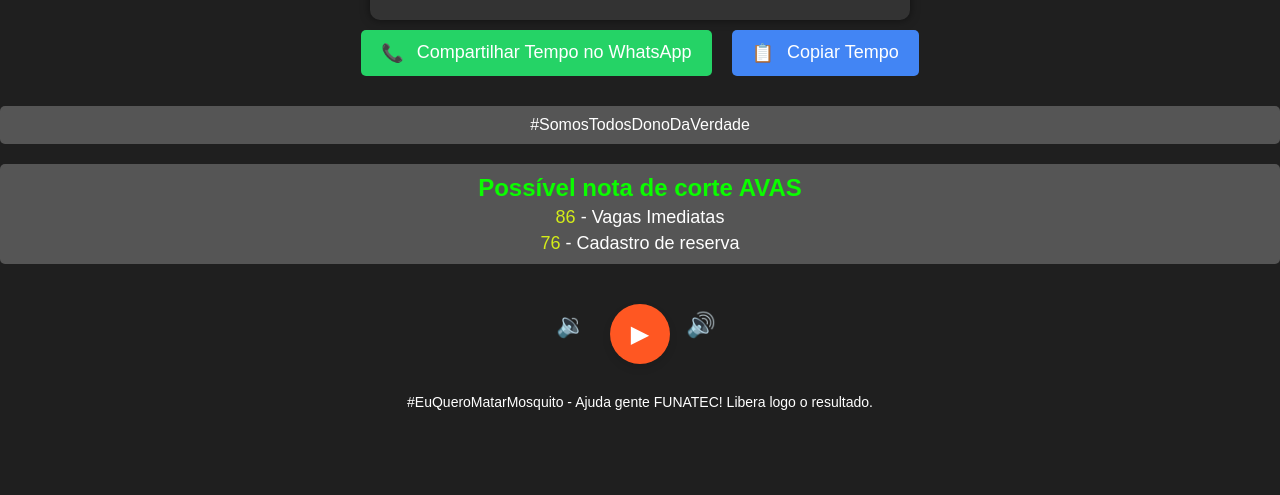
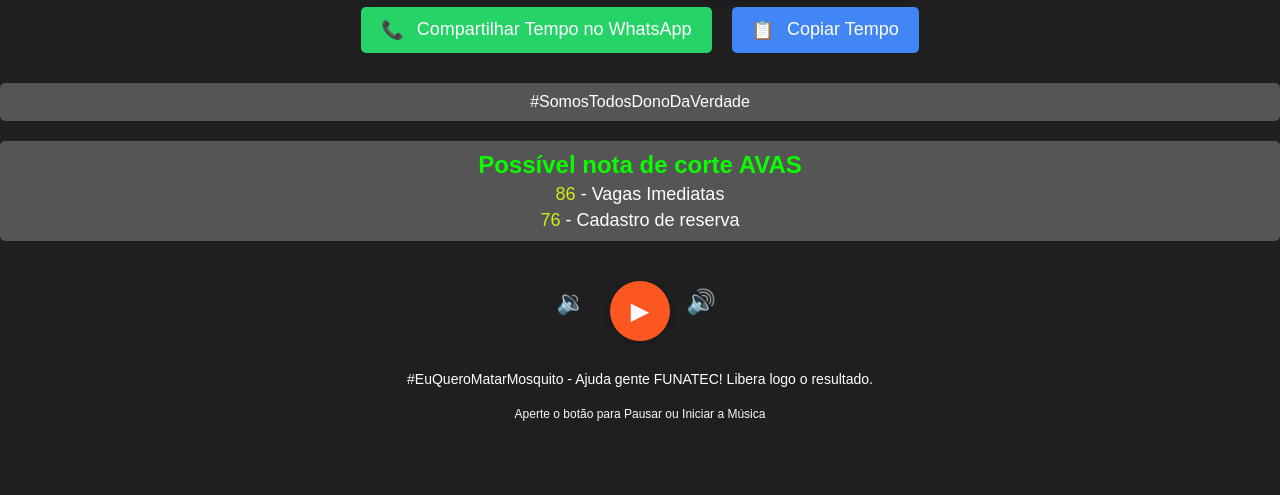
Before and after one commit to HeeyMan/AVASeACS, a plain HTML site: page index.html in a window 1280 px wide. Shown: the part 305-800 px from the top of the page. Drawn offline with Linux system fonts and the light colour scheme.

Commit message:
Update index.html

```diff
--- a/index.html
+++ b/index.html
@@ -197,6 +197,7 @@
     <div class="footer">
         #EuQueroMatarMosquito - Ajuda gente FUNATEC! Libera logo o resultado.
     </div>
+       <p style="font-size: 12px; color: #F9F9F9; margin-top: 20px;">Aperte o botão para Pausar ou Iniciar a Música</p>
     <script>
         let audio = document.getElementById('audio');
         audio.autoplay = true;
```
